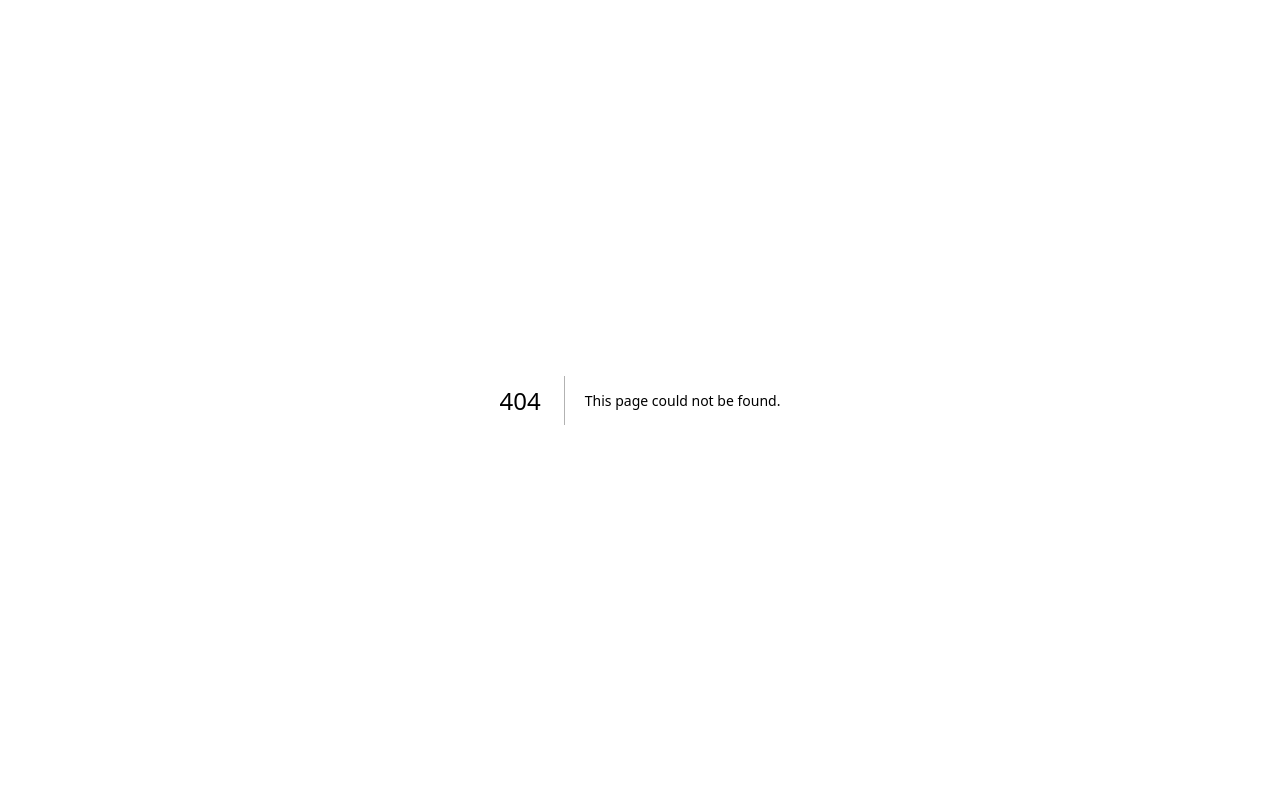
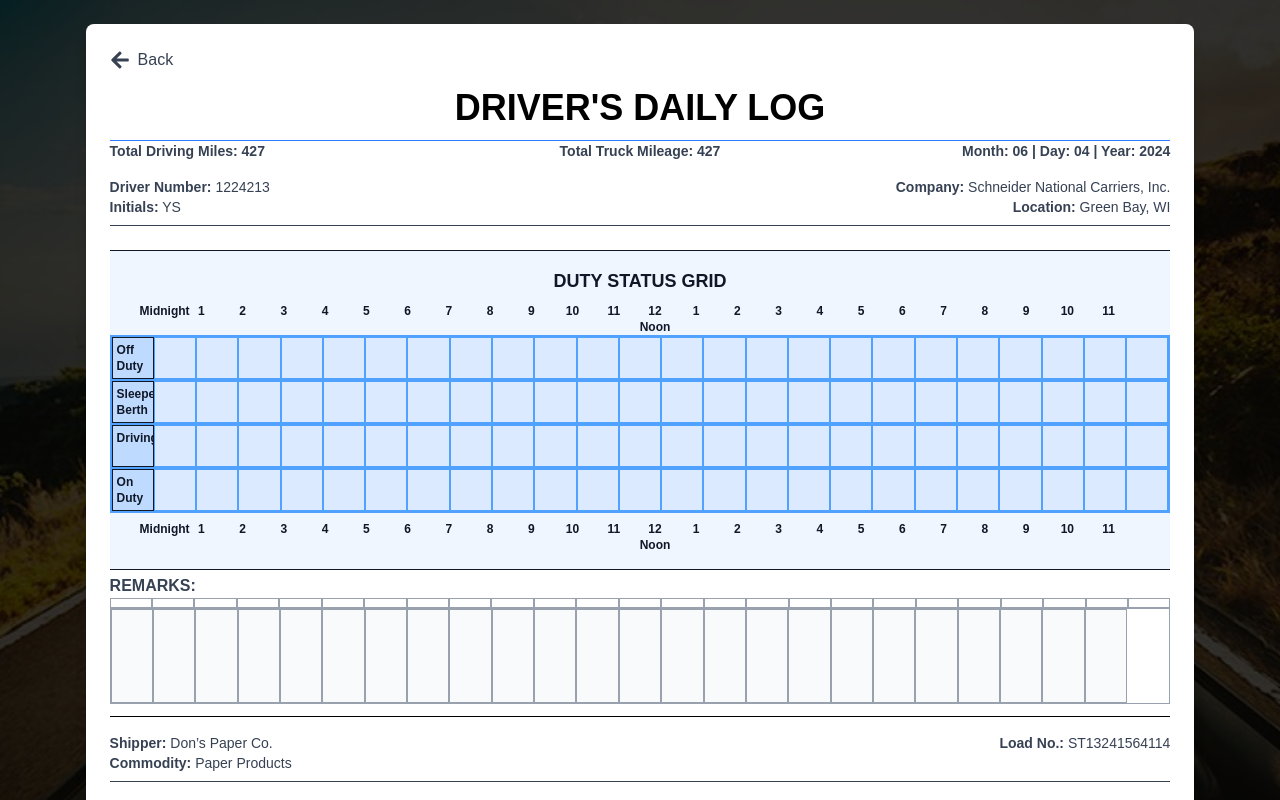
Before and after one commit to tolulopeahmed/trip-planner-frontend, a Next.js app: page /logBook in a window 1280 px wide. Before the commit this address had no page. Shown: the top 800 px of the page. Built offline with nearby package versions, Linux system fonts and the light colour scheme.

Commit message:
Logbook update

```diff
--- a/package.json
+++ b/package.json
@@ -14,7 +14,8 @@
     "next": "15.2.3",
     "react": "^19.0.0",
     "react-dom": "^19.0.0",
-    "react-icons": "^5.5.0"
+    "react-icons": "^5.5.0",
+    "recharts": "^2.15.1"
   },
   "devDependencies": {
     "@eslint/eslintrc": "^3",
@@ -22,6 +23,7 @@
     "@types/node": "^20",
     "@types/react": "^19",
     "@types/react-dom": "^19",
+    "@types/recharts": "^1.8.29",
     "eslint": "^9",
     "eslint-config-next": "15.2.3",
     "eslint-config-prettier": "^10.1.1",
--- /dev/null
+++ b/src/app/logBook/page.tsx
@@ -0,0 +1,212 @@
+'use client';
+
+import React from 'react';
+import { useRouter } from 'next/navigation';
+import { FaArrowLeft } from 'react-icons/fa';
+
+const LogSheet = () => {
+  const router = useRouter();
+
+  return (
+    <main
+      className="flex items-center justify-center min-h-screen bg-gray-900 text-black p-6 bg-cover bg-center relative"
+      style={{ backgroundImage: 'url(/hero.jpg)' }}
+    >
+      <div className="absolute inset-0 bg-black/80"></div>
+
+      <div className="w-[90%] max-w-7xl h-auto flex flex-col bg-white shadow-lg rounded-lg overflow-hidden relative z-10 p-6">
+        {/* Top Section */}
+        <button
+          onClick={() => router.push('/trip-planner')}
+          className="flex items-center gap-2 text-gray-700 hover:text-black mb-4"
+        >
+          <FaArrowLeft size={20} />
+          <span>Back</span>
+        </button>
+
+        {/* Main Title */}
+        <div className="flex justify-center items-center border-b pb-3 border-blue-500">
+          <div className="text-4xl font-bold">DRIVER&apos;S DAILY LOG</div>
+        </div>
+
+        <div className="grid grid-cols-3 text-sm font-bold text-gray-700 mb-4">
+          <div>Total Driving Miles: 427</div>
+          <div className="text-center">Total Truck Mileage: 427</div>
+          <div className="text-right">
+            <span>Month: 06</span> | <span>Day: 04</span> |{' '}
+            <span>Year: 2024</span>
+          </div>
+        </div>
+
+        {/* Co-Driver and Company Info */}
+        <div className="grid grid-cols-2 border-b pb-2 text-sm text-gray-700">
+          <div>
+            <div>
+              <span className="font-bold">Driver Number:</span> 1224213
+            </div>
+            <div>
+              <span className="font-bold">Initials:</span> YS
+            </div>
+          </div>
+          <div className="text-right">
+            <div>
+              <span className="font-bold">Company:</span> Schneider National
+              Carriers, Inc.
+            </div>
+            <div>
+              <span className="font-bold">Location:</span> Green Bay, WI
+            </div>
+          </div>
+        </div>
+
+        {/* Duty Status Grid */}
+        <div className="mt-6 border-t border-b py-4 bg-blue-50 text-gray-900">
+          <div className="font-bold text-center text-lg">DUTY STATUS GRID</div>
+          <div
+            className="grid grid-cols-25 mt-2 text-xs text-center"
+            style={{ marginLeft: 30 }}
+          >
+            {[
+              'Midnight',
+              1,
+              2,
+              3,
+              4,
+              5,
+              6,
+              7,
+              8,
+              9,
+              10,
+              11,
+              '12 Noon',
+              1,
+              2,
+              3,
+              4,
+              5,
+              6,
+              7,
+              8,
+              9,
+              10,
+              11,
+            ].map((label, i) => (
+              <div key={i} className="font-bold">
+                {label}
+              </div>
+            ))}
+          </div>
+
+          <div className="grid grid-rows-4 border border-blue-400">
+            {['Off Duty', 'Sleeper Berth', 'Driving', 'On Duty'].map(
+              (status, i) => (
+                <div
+                  key={i}
+                  className="grid grid-cols-25 border border-blue-400"
+                >
+                  <div className="border p-1 font-bold text-xs bg-blue-200 text-gray-900">
+                    {status}
+                  </div>
+                  {Array.from({ length: 24 }).map((_, j) => (
+                    <div
+                      key={j}
+                      className="border border-blue-400 p-2 bg-blue-100"
+                    ></div>
+                  ))}
+                </div>
+              )
+            )}
+          </div>
+          <div
+            className="grid grid-cols-25 mt-2 text-xs text-center"
+            style={{ marginLeft: 30 }}
+          >
+            {[
+              'Midnight',
+              1,
+              2,
+              3,
+              4,
+              5,
+              6,
+              7,
+              8,
+              9,
+              10,
+              11,
+              '12 Noon',
+              1,
+              2,
+              3,
+              4,
+              5,
+              6,
+              7,
+              8,
+              9,
+              10,
+              11,
+            ].map((label, i) => (
+              <div key={i} className="font-bold">
+                {label}
+              </div>
+            ))}
+          </div>
+        </div>
+
+        {/* Remarks Section */}
+        <div className="border-b py-3" style={{ marginTop: -8 }}>
+          <span
+            className="font-bold text-gray-700"
+            style={{ marginBottom: -8, marginTop: -8 }}
+          >
+            REMARKS:
+          </span>
+          <div className="grid grid-cols-25 text-xs text-center">
+            {Array.from({ length: 25 }).map((_, i) => (
+              <div key={i} className="border border-gray-400 p-1"></div>
+            ))}
+          </div>
+          <div className="h-24 grid grid-rows-1 border border-gray-400">
+            <div className="grid grid-cols-25  border-gray-400">
+              {Array.from({ length: 24 }).map((_, j) => (
+                <div
+                  key={j}
+                  className="border border-gray-400 p-2 bg-gray-50"
+                ></div>
+              ))}
+            </div>
+          </div>
+        </div>
+
+        {/* Shipper and Load Info */}
+        <div className="grid grid-cols-2 border-b pb-2 mt-4 text-sm text-gray-700">
+          <div>
+            <div>
+              <span className="font-bold">Shipper:</span> Don’s Paper Co.
+            </div>
+            <div>
+              <span className="font-bold">Commodity:</span> Paper Products
+            </div>
+          </div>
+          <div className="text-right">
+            <div>
+              <span className="font-bold">Load No.:</span> ST13241564114
+            </div>
+          </div>
+        </div>
+
+        {/* Additional Instructions */}
+        <div className="border-b py-3 mt-6">
+          <span className="font-bold text-gray-700">
+            ADDITIONAL INSTRUCTIONS:
+          </span>
+          <div className="border h-16 border-blue-400 bg-gray-100"></div>
+        </div>
+      </div>
+    </main>
+  );
+};
+
+export default LogSheet;
--- a/src/app/trip-planner/page.tsx
+++ b/src/app/trip-planner/page.tsx
@@ -11,6 +11,7 @@ import {
   FaSpinner,
   FaSyncAlt,
   FaCheckCircle,
+  FaBook,
 } from 'react-icons/fa';
 import { useLoadScript, GoogleMap, Marker } from '@react-google-maps/api';
 import locations from './Locations';
@@ -245,14 +246,14 @@ export default function TripPlanner() {
         {/* Left Section: Form */}
         <div className="w-full md:w-5/12 p-8 flex flex-col">
           <button
-            onClick={() => router.back()}
+            onClick={() => router.push('/')}
             className="flex items-center gap-2 text-gray-300 hover:text-white mb-6"
           >
             <FaArrowLeft size={20} />
             <span>Back</span>
           </button>
 
-          <p className="text-3xl text-center font-bold mt-1">Plan Your Trip</p>
+          <p className="text-3xl text-center font-bold mt-1">Plan Your Trip!</p>
           <p className="text-gray-400 italic text-center mb-6">
             Enter your trip details to generate the best route.
           </p>
@@ -401,6 +402,16 @@ export default function TripPlanner() {
                     <span className="text-lg">mins</span>
                   </p>
                 </div>
+
+                <div className="flex justify-center mt-4">
+                  <button
+                    onClick={() => router.push('/logBook')}
+                    className="flex items-center gap-2 px-6 py-3 text-lg font-semibold text-white bg-green-600 rounded-lg shadow-lg hover:bg-green-700 transition"
+                  >
+                    <FaBook size={20} />
+                    View Logbook
+                  </button>
+                </div>
               </div>
             )}
           </form>
```
Also changed, not shown: 1 other file (tests, documents, lock files or other folders).
